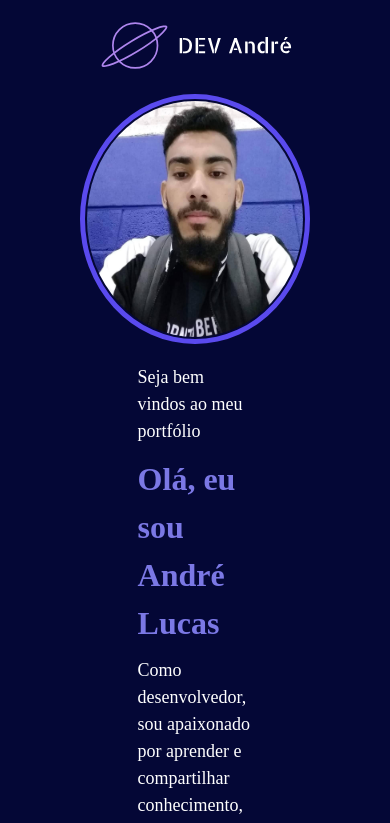
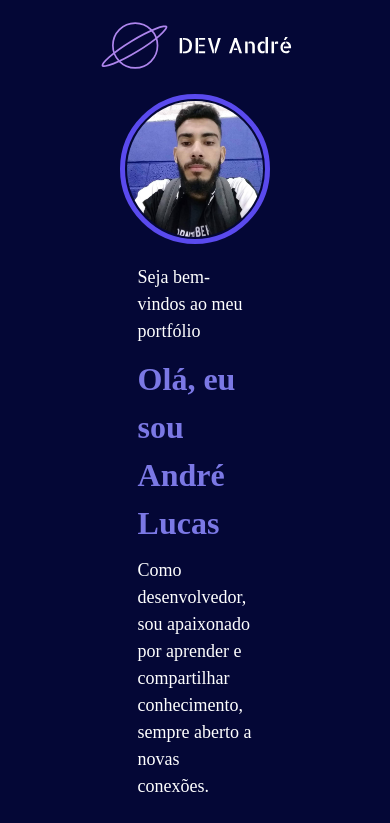
Before and after one commit to andrelucca99/new_portfolio, a React (Vite) app: page / in a window 390 px wide. Shown: the top 823 px of the page. Built offline with nearby package versions, Linux system fonts and the light colour scheme.

Commit message:
style: ajustes nos breakpoints

```diff
--- a/src/Theme/index.tsx
+++ b/src/Theme/index.tsx
@@ -36,7 +36,7 @@ export const theme = {
 };
 
 export const devices = {
-  mobileS: `(min-width: ${theme.breakpoints.mobile})`,
+  mobile: `(min-width: ${theme.breakpoints.mobile})`,
   tablet: `(min-width: ${theme.breakpoints.tablet})`,
   laptop: `(min-width: ${theme.breakpoints.laptop})`,
   desktop: `(min-width: ${theme.breakpoints.desktop})`,
--- a/src/components/PhotoPerfil/index.tsx
+++ b/src/components/PhotoPerfil/index.tsx
@@ -1,4 +1,5 @@
 import styled from 'styled-components';
+import { devices } from '../../Theme';
 
 const PerfilPhoto = styled.img`
   width: 250px;
@@ -7,6 +8,11 @@ const PerfilPhoto = styled.img`
   border: 5px solid #5a4aee;
   padding: 2px;
   margin-bottom: 20px;
+
+  @media ${devices.mobile} {
+    width: 150px;
+    height: 150px;
+  }
 `;
 
 function PhotoPerfil({ image, text } : { image: string, text: string }) {
--- a/src/pages/Home/index.tsx
+++ b/src/pages/Home/index.tsx
@@ -30,8 +30,6 @@ const HomeStyled = styled.section`
 
 const SectionPrincipal = styled.section`
   width: 100%;
-
-  /* background-color: yellow; */
 
   display: flex;
   flex-direction: column;
@@ -132,7 +130,7 @@ function Home() {
 
       <SectionBanner>
         <div>
-          <span>Seja bem vindos ao meu portfólio</span>
+          <span>Seja bem-vindos ao meu portfólio</span>
           <h2>Olá, eu sou André Lucas</h2>
           <p>
             Como desenvolvedor, sou apaixonado por
```
